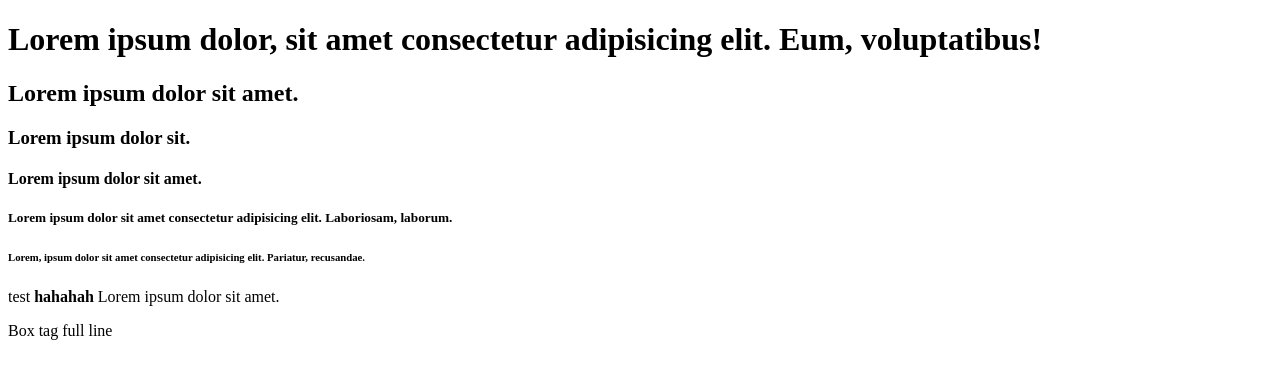
After one commit to boxersjb/sau, a PHP site: page /page5.html in a window 1280 px wide. The commit adds this page. Shown: the top 379 px of the page. Run offline with PHP 8.4, Linux system fonts and the light colour scheme.

Commit message:
17-08-2568

```diff
--- a/css/style.css
+++ b/css/style.css
@@ -1,6 +1,8 @@
-h1 {
-    text-align: center;
-    color: blue;
+.box1 {
+    h1 {
+        text-align: center;
+        color: blue;
+    }
 }
 
 .img1 {
@@ -28,3 +30,7 @@ h1 {
         padding: 20px;
     }
 }
+
+span {
+    font-weight: bold;
+}
--- a/page2.php
+++ b/page2.php
@@ -14,7 +14,9 @@
 
 
 <body>
-    <h1>SAU</h1>
+    <div class="box1">
+        <h1>SAU</h1>
+    </div>
     <h3>Welcome To SAU</h3>
     <div class="img1">
         <img src="img/img1.png" alt="Cat">
--- /dev/null
+++ b/page5.html
@@ -0,0 +1,30 @@
+<!DOCTYPE html>
+<html lang="en">
+<head>
+    <meta charset="UTF-8">
+    <meta name="viewport" content="width=device-width, initial-scale=1.0">
+    <meta name="description" content="search engine">
+    <meta name="keywords" content="search engine">
+    <meta name="auther" content="search engine">
+    <title>Test</title>
+    <link rel="shortcut icon" href="img/cat.png" type="image/x-icon">
+    <link rel="stylesheet" href="css/style.css">
+</head>
+<body>
+    <!-- Header Tag -->
+    <h1>Lorem ipsum dolor, sit amet consectetur adipisicing elit. Eum, voluptatibus!</h1>
+    <h2>Lorem ipsum dolor sit amet.</h2>
+    <h3>Lorem ipsum dolor sit.</h3>
+    <h4>Lorem ipsum dolor sit amet.</h4>
+    <h5>Lorem ipsum dolor sit amet consectetur adipisicing elit. Laboriosam, laborum.</h5>
+    <h6>Lorem, ipsum dolor sit amet consectetur adipisicing elit. Pariatur, recusandae.</h6>
+
+    <!-- Span Tag -->
+    <p>test <span>hahahah</span> Lorem ipsum dolor sit amet.</p>
+
+    <!-- div tag -->
+    <div class="boxtest">Box tag full line</div>
+
+</body>
+<script src="js/script.js"></script>
+</html>
```
Also changed, not shown: page6.html (added, +19 -0 lines), page7.html (added, +28 -0 lines).
